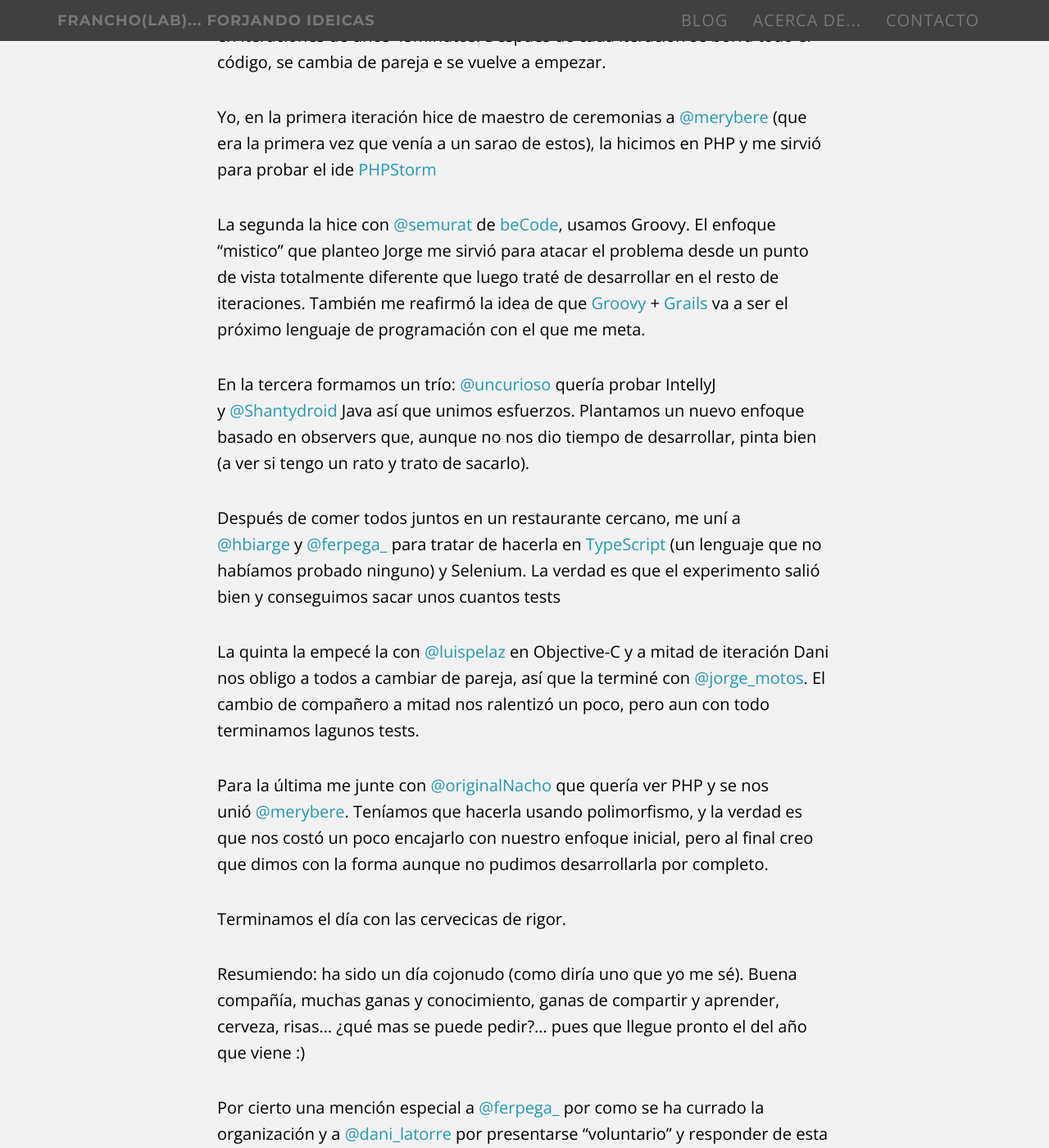
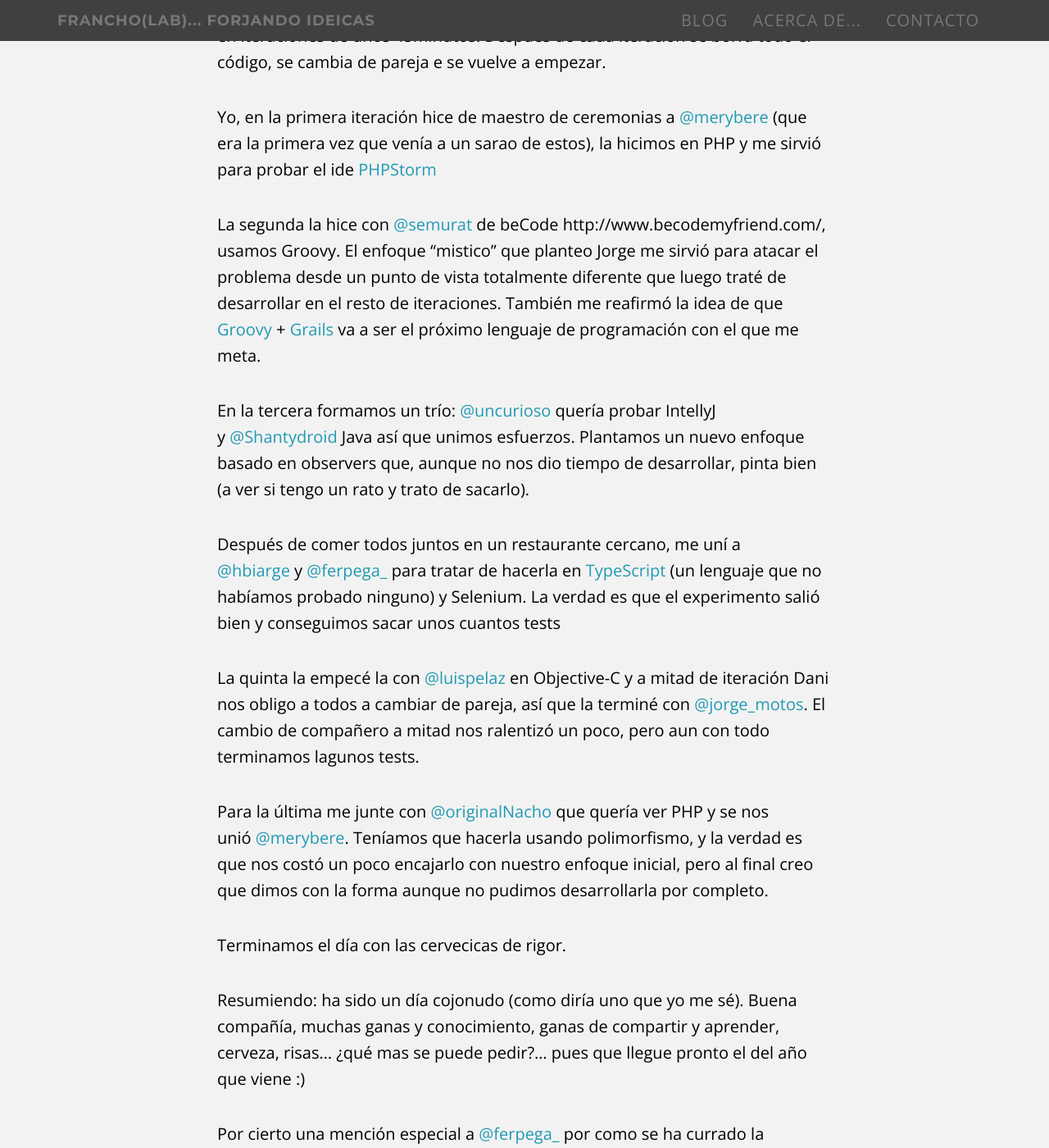
Before and after one commit to francho/francho.github.io, a Jekyll site: the page built from _posts/2012-12-09-en-el-global-day-of-coderetreat-2012-de-zaragoza.md, in a window 1280 px wide and 1400 px high, scrolled down 908 px. Shown: the whole window at 82% size. Built offline with Jekyll 4.4.1, drawn with Linux system fonts in a browser that asks for light colours; comment, search, counter and statistics services are not loaded; some of the changed text lies outside the part shown.

Commit message:
Fix legacy urls

```diff
--- a/_posts/2012-12-09-en-el-global-day-of-coderetreat-2012-de-zaragoza.md
+++ b/_posts/2012-12-09-en-el-global-day-of-coderetreat-2012-de-zaragoza.md
@@ -32,7 +32,7 @@ Así que un grupo de intrepid@s developers y developars nos juntamos en el [BSS
 
 Yo, en la primera iteración hice de maestro de ceremonias a [@merybere](https://twitter.com/merybere) (que era la primera vez que venía a un sarao de estos), la hicimos en PHP y me sirvió para probar el ide [PHPStorm](http://www.jetbrains.com/phpstorm/)
 
-La segunda la hice con [@semurat](https://twitter.com/semurat) de [beCode](http://www.becodemyfriend.com/), usamos Groovy. El enfoque "mistico" que planteo Jorge me sirvió para atacar el problema desde un punto de vista totalmente diferente que luego traté de desarrollar en el resto de iteraciones. También me reafirmó la idea de que [Groovy](http://groovy.codehaus.org/) + [Grails](http://grails.org/) va a ser el próximo lenguaje de programación con el que me meta.
+La segunda la hice con [@semurat](https://twitter.com/semurat) de beCode http://www.becodemyfriend.com/, usamos Groovy. El enfoque "mistico" que planteo Jorge me sirvió para atacar el problema desde un punto de vista totalmente diferente que luego traté de desarrollar en el resto de iteraciones. También me reafirmó la idea de que [Groovy](http://groovy.codehaus.org/) + [Grails](http://grails.org/) va a ser el próximo lenguaje de programación con el que me meta.
 
 En la tercera formamos un trío: [@uncurioso](https://twitter.com/uncurioso) quería probar IntellyJ y [@Shantydroid](https://twitter.com/Shantydroid) Java así que unimos esfuerzos. Plantamos un nuevo enfoque basado en observers que, aunque no nos dio tiempo de desarrollar, pinta bien (a ver si tengo un rato y trato de sacarlo).
 
@@ -48,4 +48,4 @@ Resumiendo: ha sido un día cojonudo (como diría uno que yo me sé). Buena comp
 
 Por cierto una mención especial a [@ferpega_](https://twitter.com/ferpega_) por como se ha currado la organización y a [@dani_latorre](https://twitter.com/dani_latorre) por presentarse "voluntario" y responder de esta forma al brown dispatching :) ¡un 10!
 
-Nota: estuve tan ocupado programando que se me olvidó hacer fotos, así que la que ilustra este artículo se la he mangado a @semurat [de su twitter](https://twitter.com/i/#!/semurat/media/slideshow?url=http%3A%2F%2Ftwitpic.com%2Fbk347d) :)
+Nota: estuve tan ocupado programando que se me olvidó hacer fotos, así que la que ilustra este artículo se la he mangado a @semurat de su twitter
```
